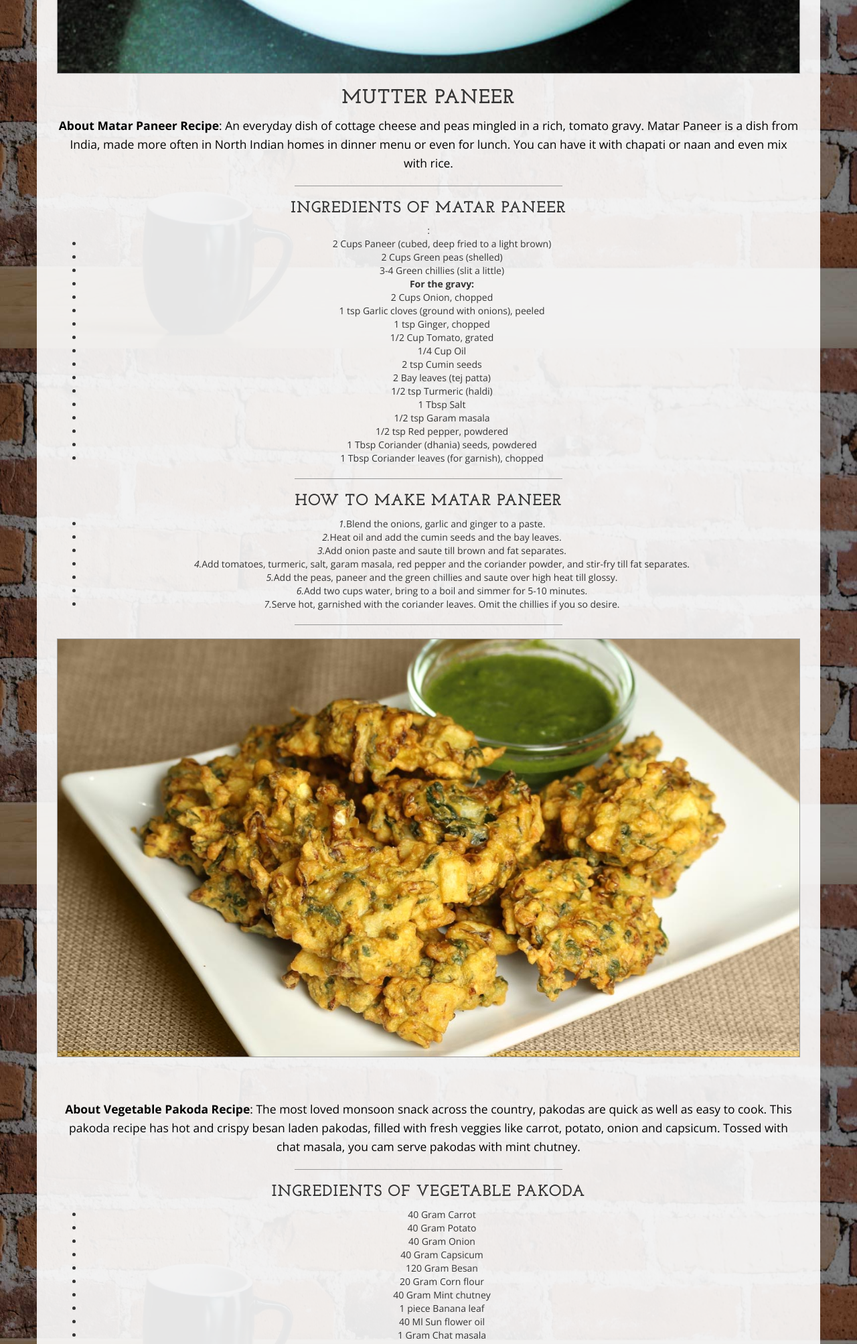
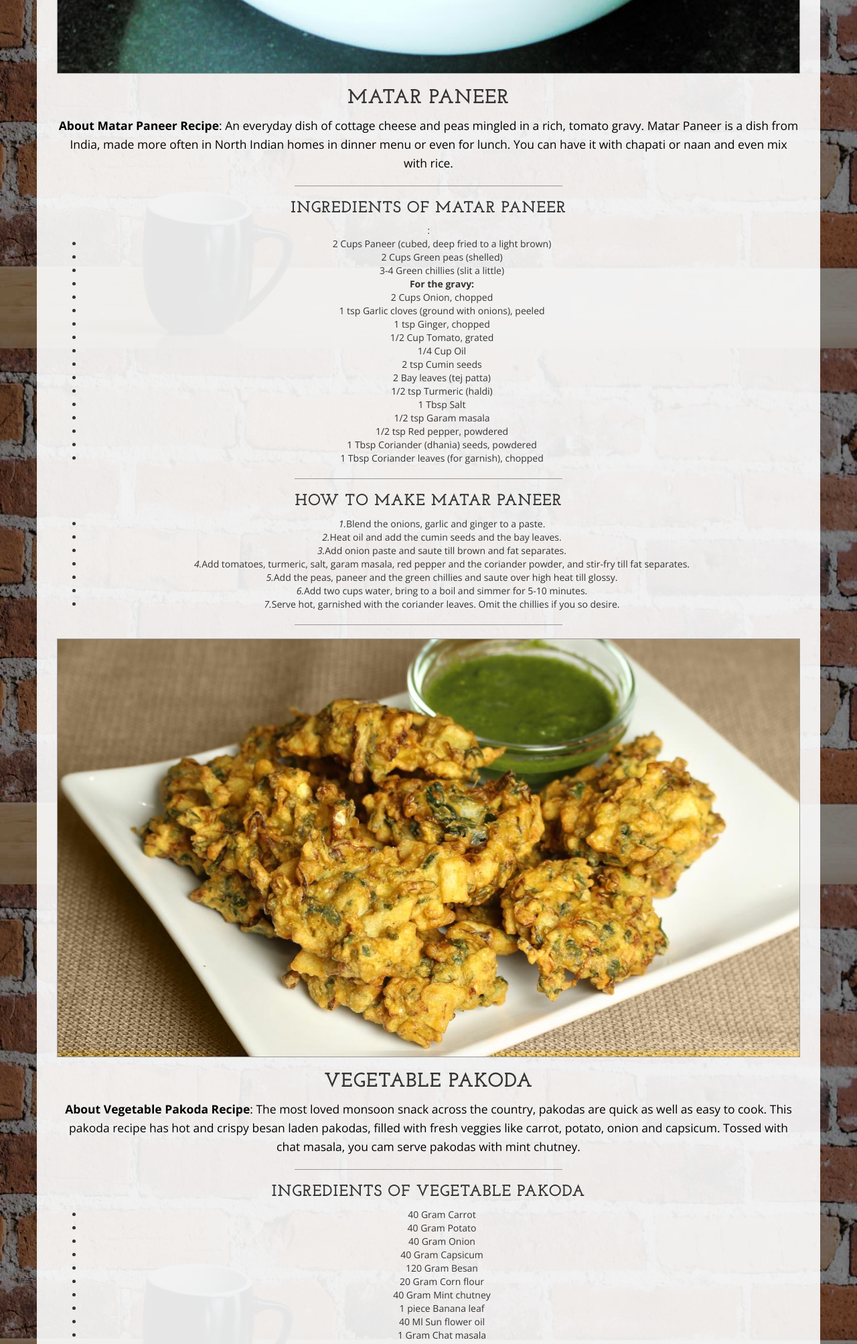
Before and after one commit to gjaiswal108/recipe-book, a plain HTML site: page recipe.html in a window 1280 px wide. Shown: the part 1080-3086 px from the top of the page at 67% size. Drawn offline with nearby package versions, Linux system fonts and the light colour scheme.

Commit message:
Update recipe.html

```diff
--- a/recipe.html
+++ b/recipe.html
@@ -6,9 +6,6 @@
     <meta charset="utf-8">
     <meta http-equiv="X-UA-Compatible" content="IE=edge">
     <meta name="viewport" content="width=device-width, initial-scale=1">
-    <meta name="description" content="">
-    <meta name="author" content="">
-
     <title>Recipe</title>
 
     <!-- Bootstrap Core CSS -->
@@ -83,7 +80,7 @@
                 </div>
                 <div class="col-lg-12 text-center">
                     <img class="img-responsive img-border img-full" src="img/img1.jpg" alt="Matar Paneer">
-                    <h2>Mutter Paneer
+                    <h2>Matar Paneer
                         <br>
                     </h2>
                     <div><p><strong>About Matar Paneer Recipe</strong>: An everyday dish of cottage cheese and peas mingled in a rich, tomato gravy. Matar Paneer is a dish from India, made more often in North Indian homes in dinner menu or even for lunch. You can have it with chapati or naan and even mix with rice.</p>
@@ -98,7 +95,7 @@
 				</div>
                 <div class="col-lg-12 text-center">
                     <img class="img-responsive img-border img-full" src="img/img2.jpg" alt="">
-                    <h2>
+                    <h2>Vegetable Pakoda
                         <br>
                     </h2>
                     <div><p><strong>About Vegetable Pakoda Recipe</strong>: The most loved monsoon snack across the country, pakodas are quick as well as easy to cook. This pakoda recipe has hot and crispy besan laden pakodas, filled with fresh veggies like carrot, potato, onion and capsicum. Tossed with chat masala, you cam serve pakodas with mint chutney.</p>
@@ -111,7 +108,7 @@
                 </div>
                 <div class="col-lg-12 text-center">
                     <img class="img-responsive img-border img-full" src="img/img3.jpg" alt="">
-                    <h2>
+                    <h2>Butter Scotch Cookies
                         <br>
                     </h2>
                     <div><strong>About Butter Scotch Cookies Recipe</strong>: A delicious cookie recipe to accompany your hot cup of tea. These melt in your mouth butter scotch cookies are soft yet crispy, packed with the flavour of butter scotch chips and goodness of butter that you just can't resist having more of these treats. These are eggless, so bonus points for that! You can serve these along with tea to your guests. Kids too would love to indulge in this. Baked to perfection, these just take 20 minutes to cook. Easy and real quick!</div>
```
